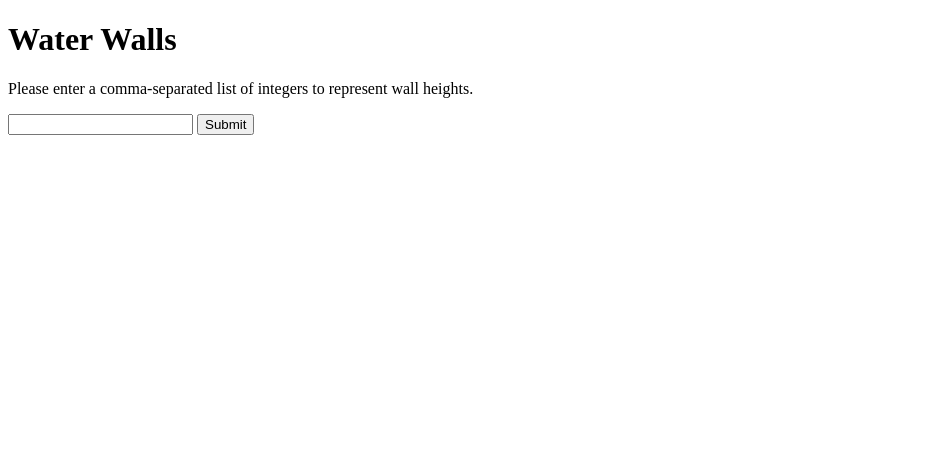
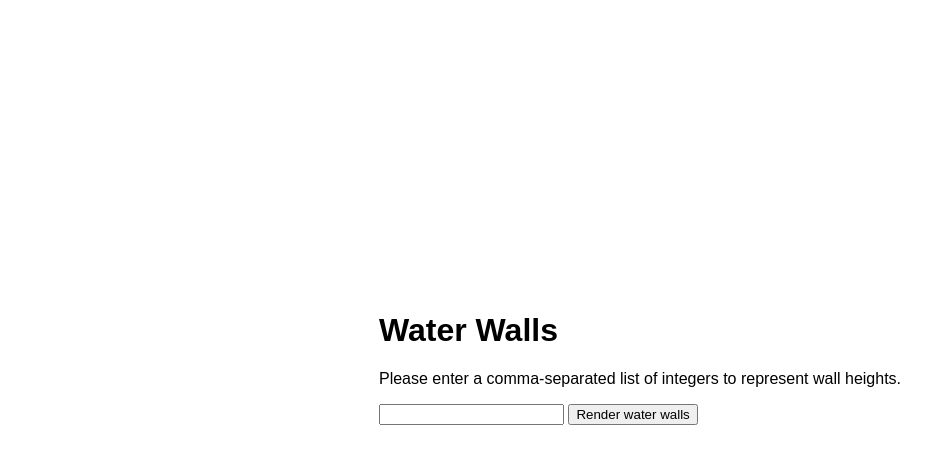
Before and after one commit to Zhusufeng/water-walls, a website: page client/index.html in a window 1280 px wide. Shown: the whole page, without its empty margins (0-951 px from the left). Drawn offline with Linux system fonts and the light colour scheme.

Commit message:
Update index.html by removing table, updating flex-container class

```diff
--- a/client/index.html
+++ b/client/index.html
@@ -2,11 +2,11 @@
 <html>
   <head>
     <meta charset="utf-8">
-    <link rel="stylesheet" src="">
+    <link rel="stylesheet" href="public/css/main.css">
     <title>Water Walls</title>
   </head>
   <body>
-    <div class="flex container">
+    <div class="flex-container">
       <div>
         <h1>Water Walls</h1>
         <form id="heights-form">
@@ -14,12 +14,9 @@
             Please enter a comma-separated list of integers to represent wall heights.
           </p>
           <input type="text" name="heights-form-input" id="heights-form-input" placeholder="">
-          <input type="submit" name="heights-form-submit" id="heights-form-submit" value="Submit">
+          <input type="submit" name="heights-form-submit" id="heights-form-submit" value="Render water walls">
         </form>
-        <div>
-          <table id="water-walls-table">
-
-          </table>
+        <div id="table-container">
         </div>
       </div>
     </div>
```
